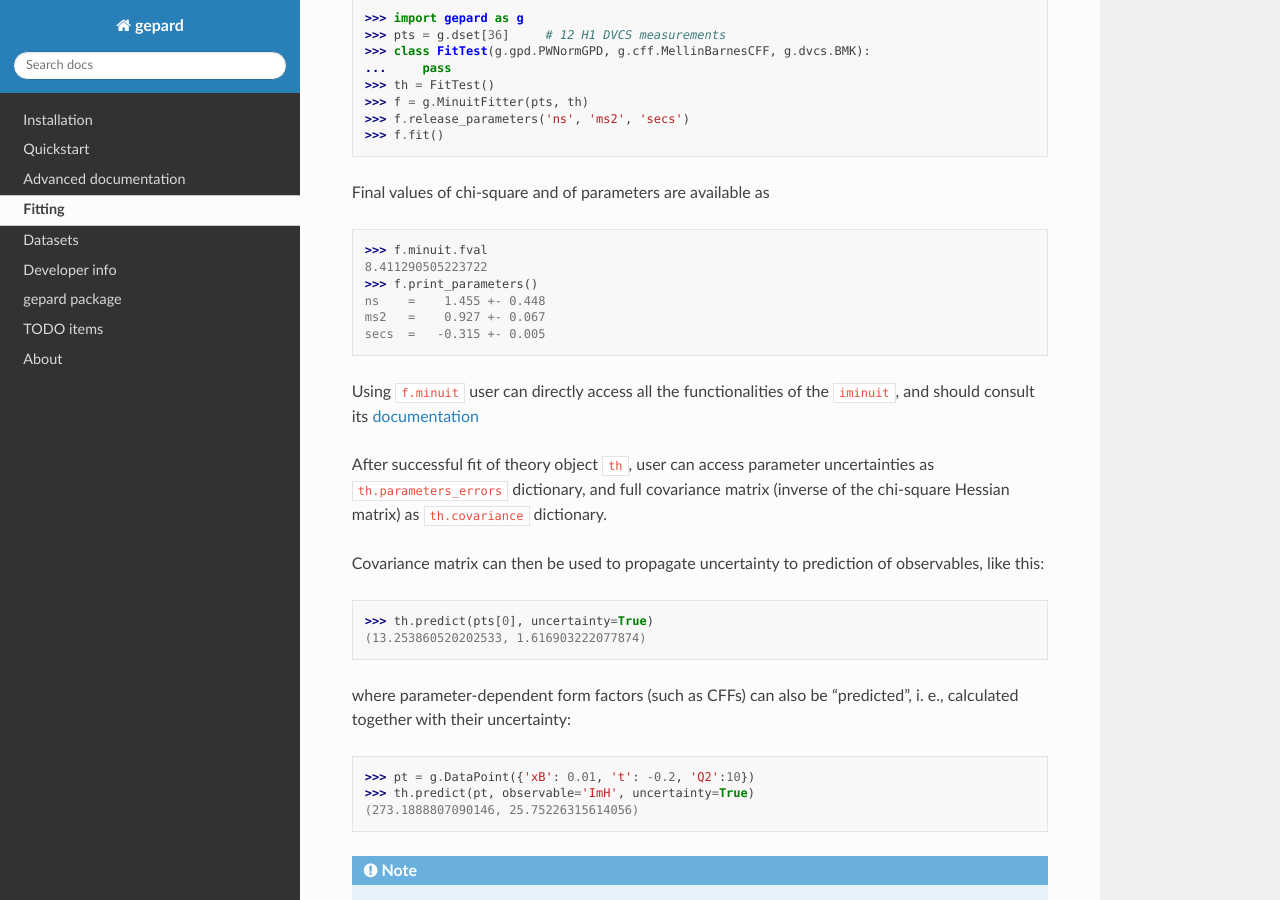
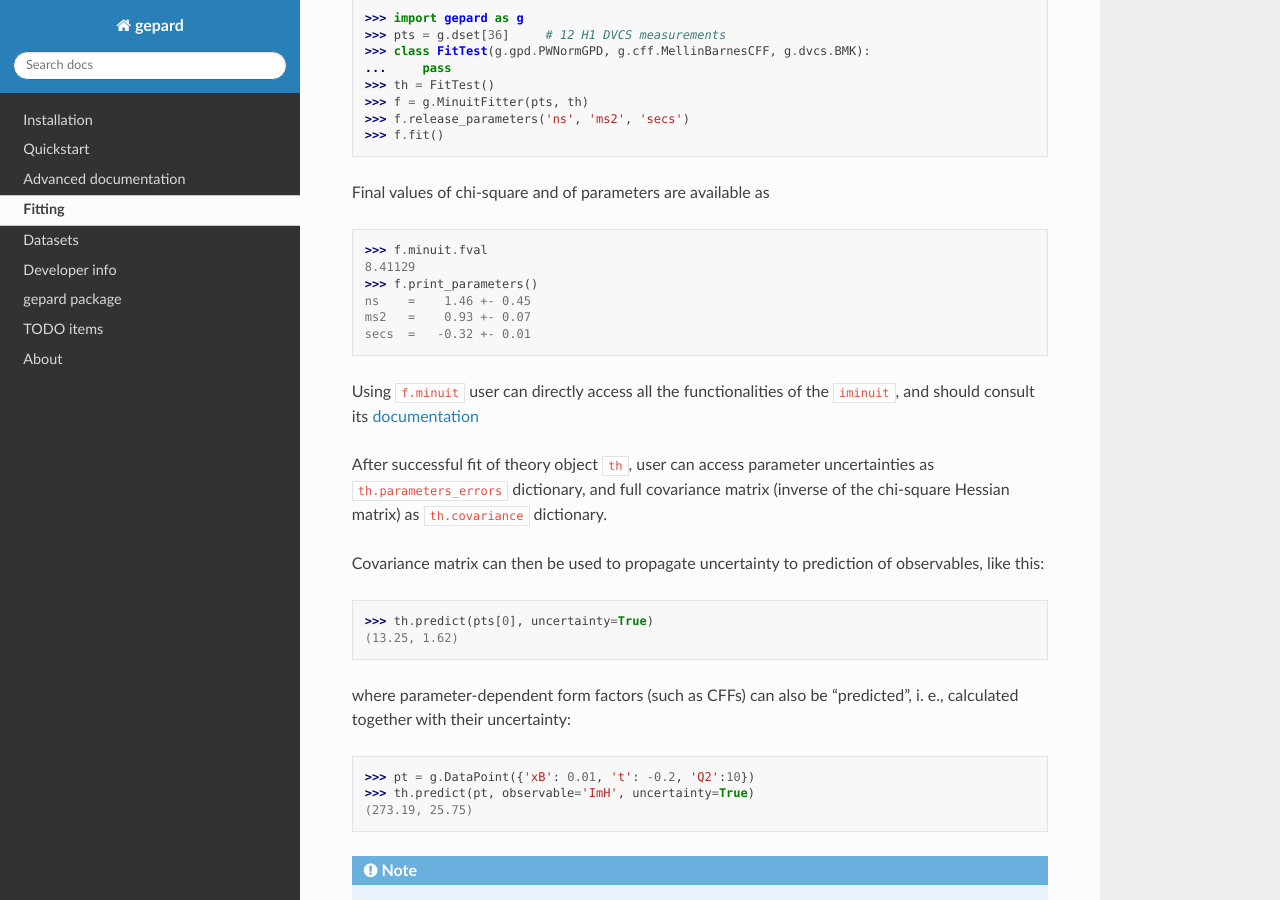
Before and after one commit to kkumer/gepard, a Sphinx documentation site: the page built from docs/source/fitting.rst, in a window 1280 px wide and 900 px high, scrolled down 432 px. Built offline with Sphinx 7.4.7 and the Read the Docs theme 2.0.0, drawn with Linux system fonts in a browser that asks for light colours.

Commit message:
numerical tests more relaxed

```diff
--- a/docs/source/fitting.rst
+++ b/docs/source/fitting.rst
@@ -34,11 +34,11 @@ So, the minimal example of fitting is:
 Final values of chi-square and of parameters are available as
 
    >>> f.minuit.fval
-   8.411290505223722
+   8.41129
    >>> f.print_parameters()
-   ns    =    1.455 +- 0.448
-   ms2   =    0.927 +- 0.067
-   secs  =   -0.315 +- 0.005
+   ns    =    1.46 +- 0.45
+   ms2   =    0.93 +- 0.07
+   secs  =   -0.32 +- 0.01
 
 
 Using ``f.minuit`` user can directly access all the functionalities of the ``iminuit``,
@@ -53,7 +53,7 @@ of observables, like this:
 
 
    >>> th.predict(pts[0], uncertainty=True)
-   (13.253860520202533, 1.616903222077874)
+   (13.25, 1.62)
 
 
 where parameter-dependent form factors (such as CFFs) can also be "predicted",
@@ -61,7 +61,7 @@ i. e.,  calculated together with their uncertainty:
 
   >>> pt = g.DataPoint({'xB': 0.01, 't': -0.2, 'Q2':10})
   >>> th.predict(pt, observable='ImH', uncertainty=True)
-  (273.1888807090146, 25.75226315614056)
+  (273.19, 25.75)
 
 
 .. note::
```
Also changed, not shown: .travis.yml, 1 other file.
